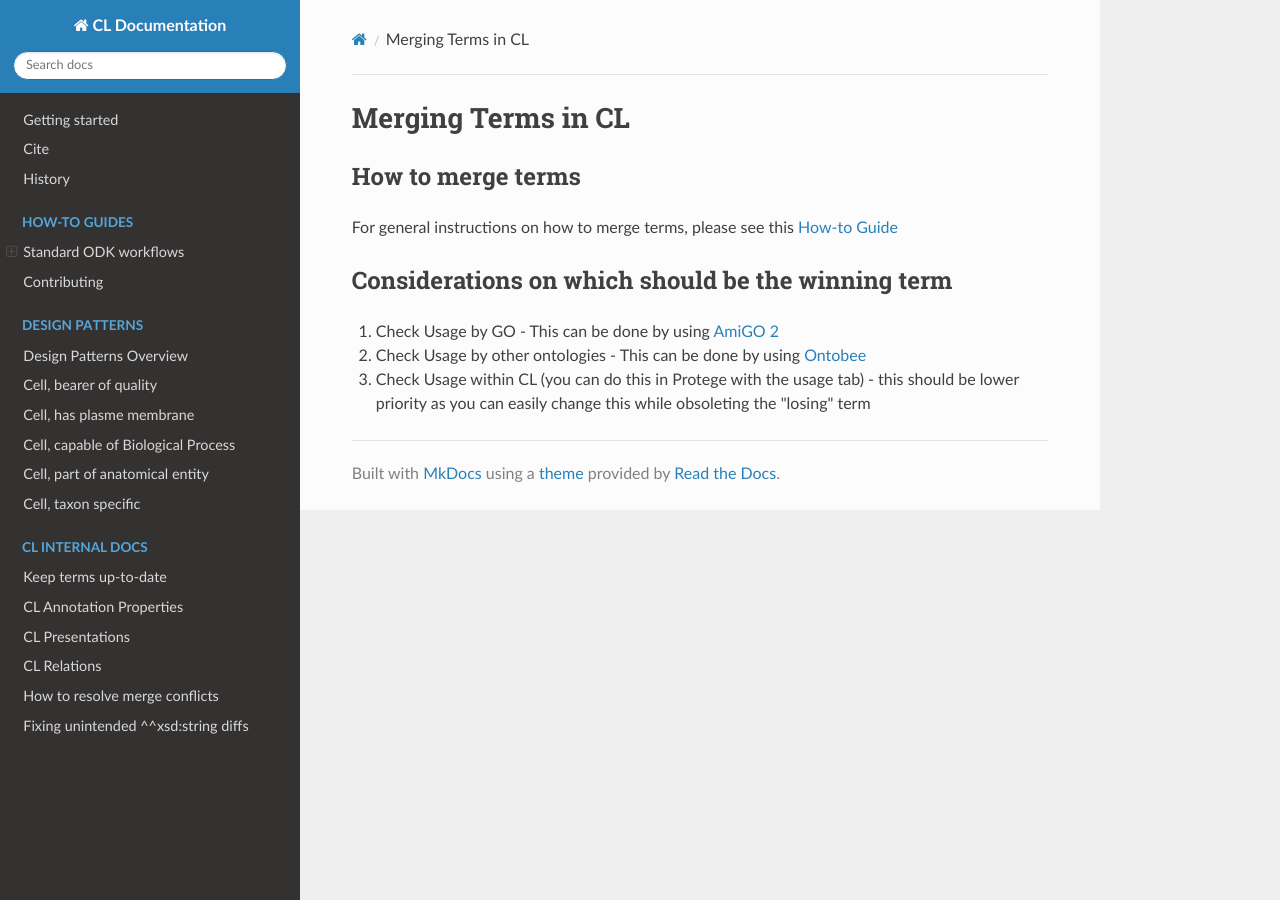
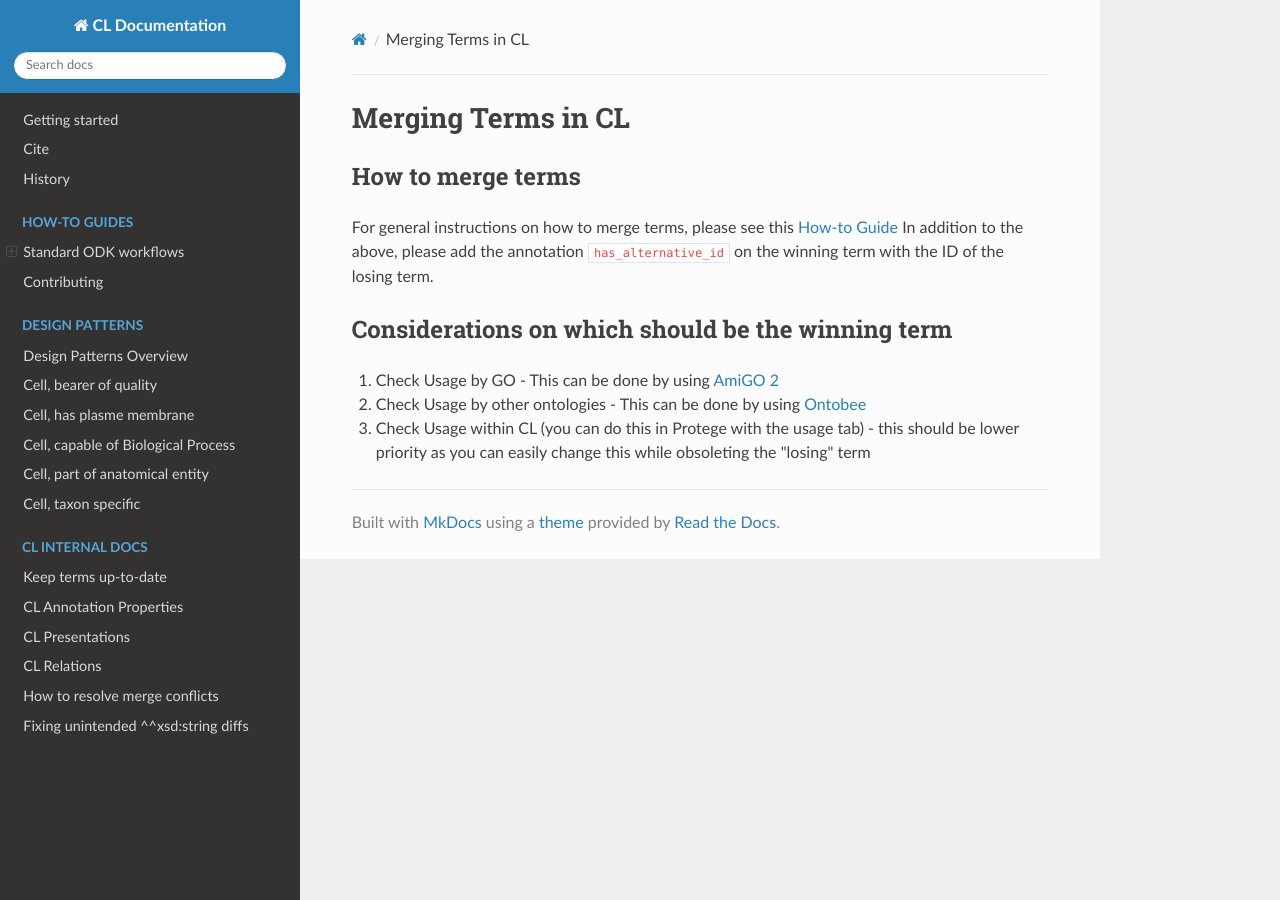
Before and after one commit to obophenotype/cell-ontology, an MkDocs documentation site: the page built from docs/merging-terms.md, in a window 1280 px wide. Built offline with MkDocs 1.6.1, drawn with Linux system fonts in a browser that asks for light colours; nearby versions of some CDN libraries.

Commit message:
Update merging-terms.md

```diff
--- a/docs/merging-terms.md
+++ b/docs/merging-terms.md
@@ -2,6 +2,7 @@
 
 ## How to merge terms
 For general instructions on how to merge terms, please see this [How-to Guide](https://oboacademy.github.io/obook/howto/merge-terms/)
+In addition to the above, please add the annotation `has_alternative_id` on the winning term with the ID of the losing term.
 
 ## Considerations on which should be the winning term
 1. Check Usage by GO - This can be done by using [AmiGO 2](http://amigo.geneontology.org/amigo)
```
